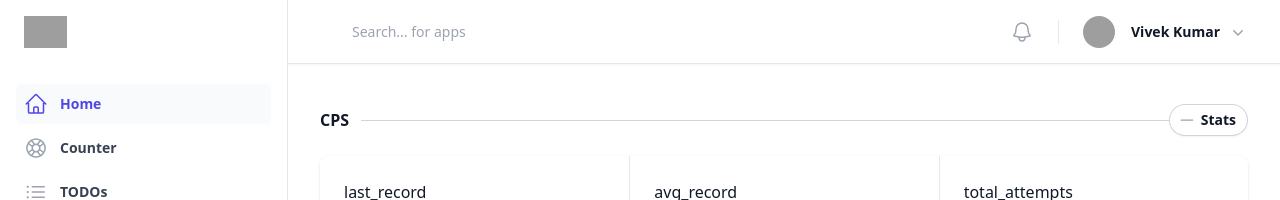
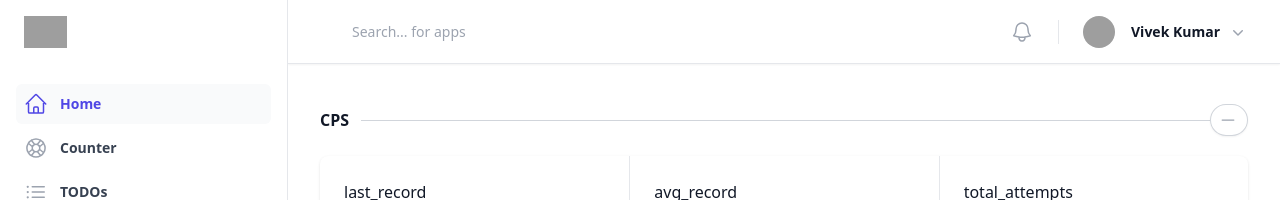
Before and after one commit to vivekwaah/reaction, a React (Vite) app: page /cps in a window 1280 px wide. Shown: the top 200 px of the page. Built offline with nearby package versions, Linux system fonts and the light colour scheme; grey boxes are pictures that could not be loaded.

Commit message:
Minor nits ofr cps

```diff
--- a/src/components/Apps/ClickPerSecond/ClickCounter.tsx
+++ b/src/components/Apps/ClickPerSecond/ClickCounter.tsx
@@ -151,7 +151,6 @@ const ClickCounter: React.FC = () => {
 								(<PlusIcon className="-ml-1 -mr-0.5 h-5 w-5 text-gray-400" aria-hidden="true" />) :
 								(<MinusIcon className="-ml-1 -mr-0.5 h-5 w-5 text-gray-400" aria-hidden="true" />)
 						}
-						<span>Stats</span>
 					</button>
 				</div>
 			</div>
--- a/src/components/Apps/ClickPerSecond/CpsStats.tsx
+++ b/src/components/Apps/ClickPerSecond/CpsStats.tsx
@@ -1,11 +1,10 @@
 import UserCpsStats from './utils/models';
 
 interface Props {
-  userStats: UserCpsStats
+  userStats: UserCpsStats;
 }
 
 const CpsStats: React.FC<Props> = ({ userStats }) => {
-
   return (
     <dl className="mt-5 grid grid-cols-1 divide-y divide-gray-200 overflow-hidden rounded-lg bg-white shadow md:grid-cols-3 md:divide-x md:divide-y-0">
       {Object.keys(userStats).length !== 0 ? (
@@ -13,14 +12,12 @@ const CpsStats: React.FC<Props> = ({ userStats }) => {
           <div className="px-4 py-5 sm:p-6" key={key}>
             <dt className="text-base font-normal text-gray-900">{key}</dt>
             <dd className="mt-1 flex items-baseline justify-between md:block lg:flex">
-              <div className="flex items-baseline text-2xl font-semibold text-indigo-600">
-                {value}
-              </div>
+              <div className="flex items-baseline text-2xl font-semibold text-indigo-600">{value}</div>
             </dd>
           </div>
         ))
       ) : (
-        <div>
+          <div className="px-4 py-5 sm:p-6">
           <h3 className="mt-2 text-sm font-semibold text-gray-900">No stats yet!</h3>
           <p className="mt-1 text-sm text-gray-500">Get started by challenging CPS.</p>
         </div>
```
